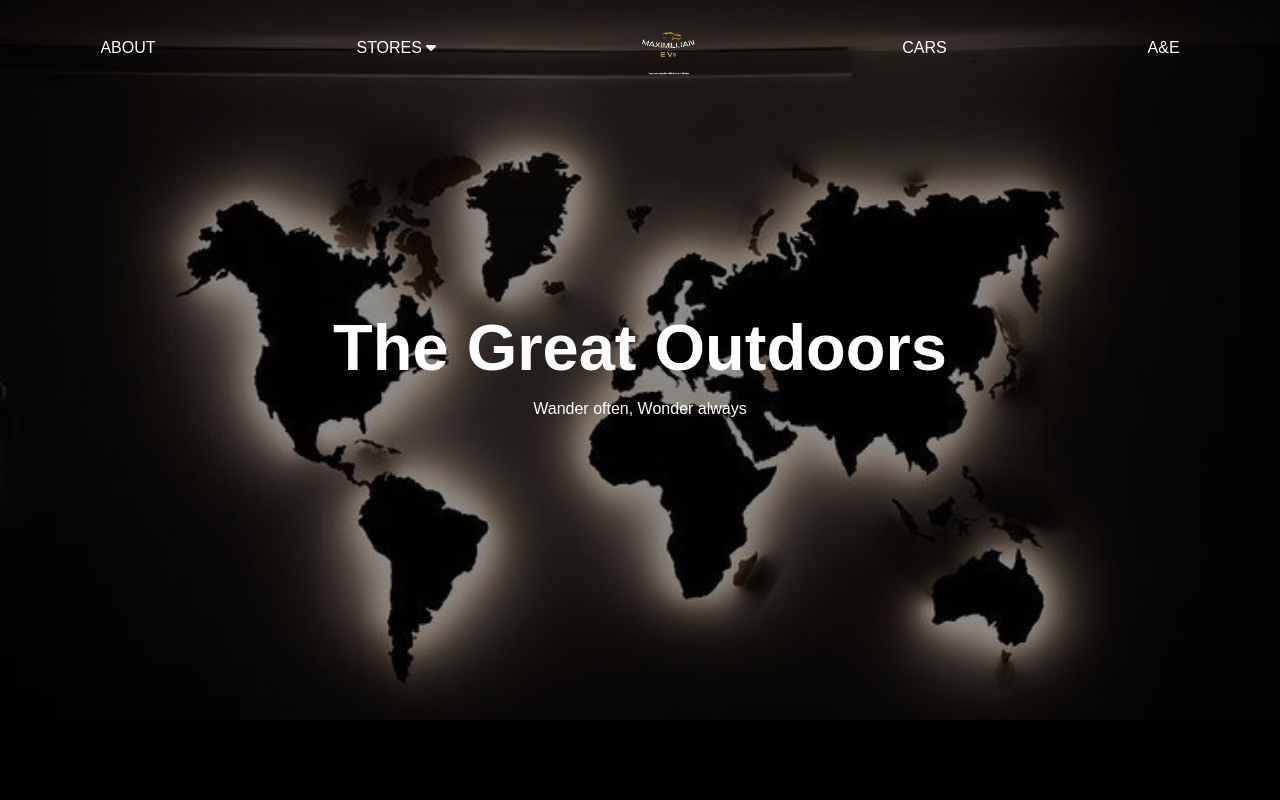
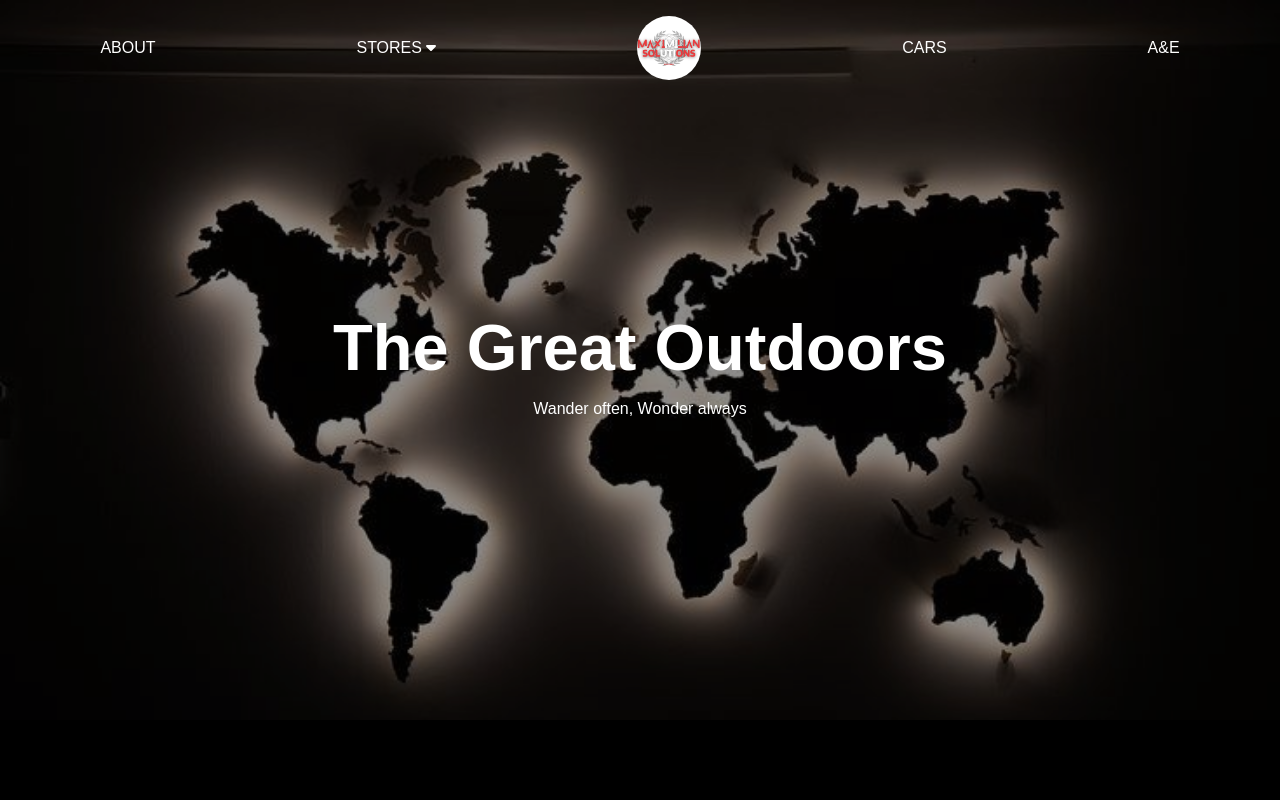
Before and after one commit to emdevelopa/maximillian, a React (Create React App) app: page / in a window 1280 px wide. Shown: the top 800 px of the page. Built offline with nearby package versions, Linux system fonts and the light colour scheme.

Commit message:
good commit

```diff
--- a/src/home.jsx
+++ b/src/home.jsx
@@ -62,7 +62,7 @@ export default function Home(props) {
               </ul>
             </li>
             <li>
-              <img src={props.logo} alt="swsw" className="w-[4em]" />
+              <img src={props.logo} alt="swsw" className="w-[4em] rounded-[50%]" />
               {/* <div className="h-[4em] w-[4em] rounded-[50%] bg-blue-700"></div> */}
             </li>
             <li>
```
Also changed, not shown: src/logo.png, src/logoo.png (added).
